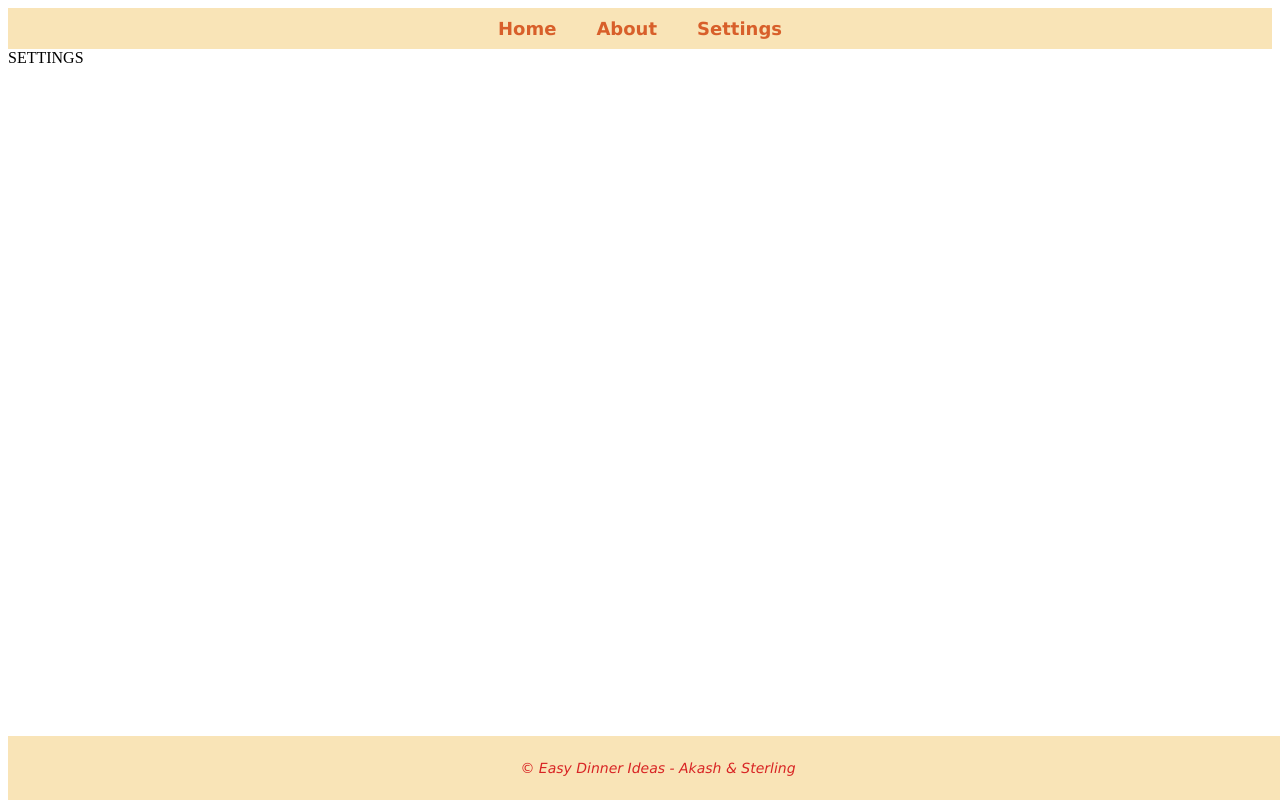
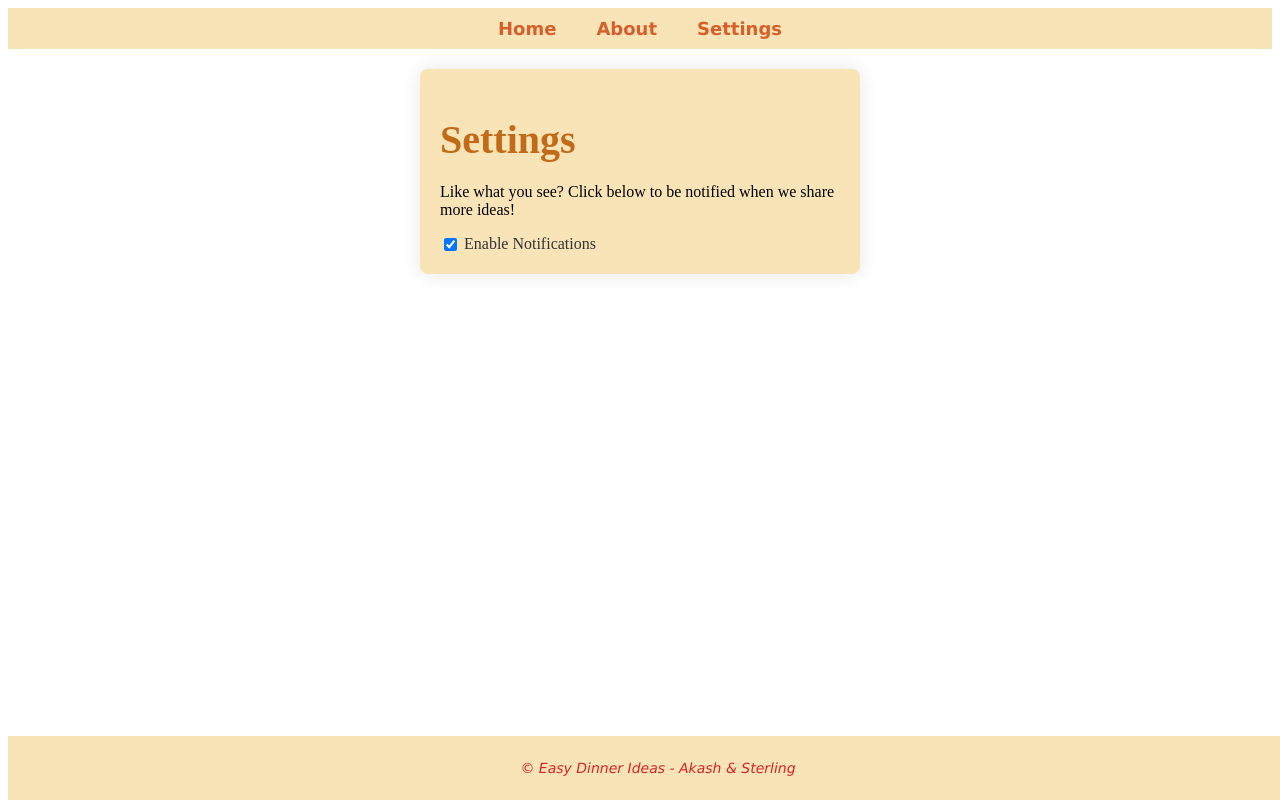
Before and after one commit to fbgAK/cpnt262-final-project, a SvelteKit app: page /settings in a window 1280 px wide. Built offline with nearby package versions, Linux system fonts and the light colour scheme.

Commit message:
setting page commit

```diff
--- a/src/routes/settings/+page.svelte
+++ b/src/routes/settings/+page.svelte
@@ -1,3 +1,31 @@
-<div>
-  SETTINGS
+<script>
+  let notifications = true;
+</script>
+
+<div class="settings-container">
+  <h1>Settings</h1>
+  <p>Like what you see? Click below to be notified when we share more ideas! </p>
+  <label>
+    <input type="checkbox" bind:checked={notifications}/>
+    Enable Notifications
+  </label>
 </div>
+<style>
+  .settings-container {
+    max-width: 400px;
+    margin: 20px auto;
+    padding: 20px;
+    border-radius: 8px;
+    background-color: #f9e4b7;
+    box-shadow: 0 0 20px rgba(0, 0, 0, 0.1);
+  }
+  h1 {
+    font-size: 2.5em;
+      color: rgb(194, 106, 23);
+      margin-bottom: 20px;
+  }
+
+  label { font-size: 1em; color: #333; display: flex; align-items: center; }
+
+  input { margin-right: 7px; }
+</style>
```
